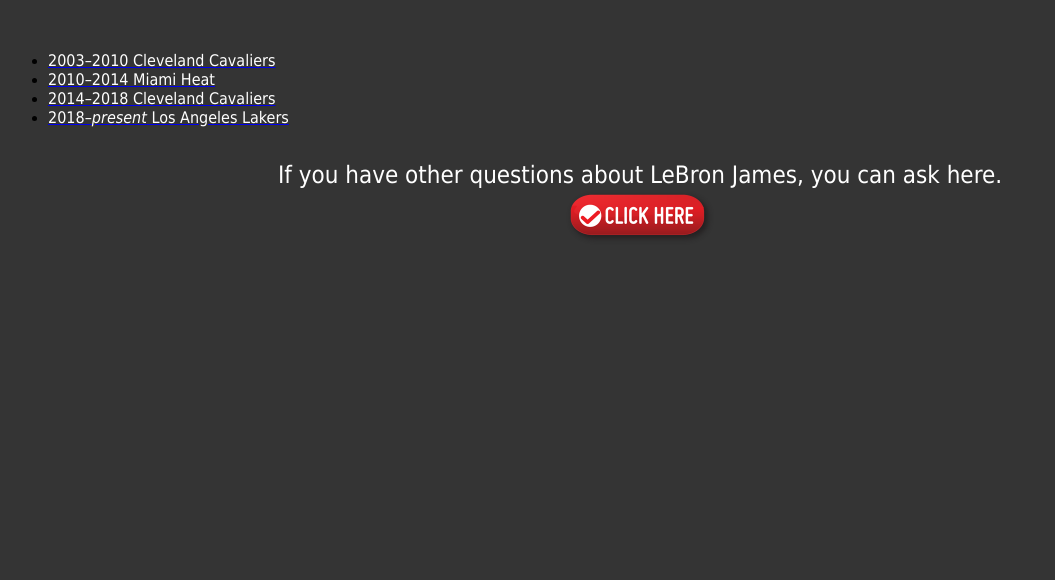
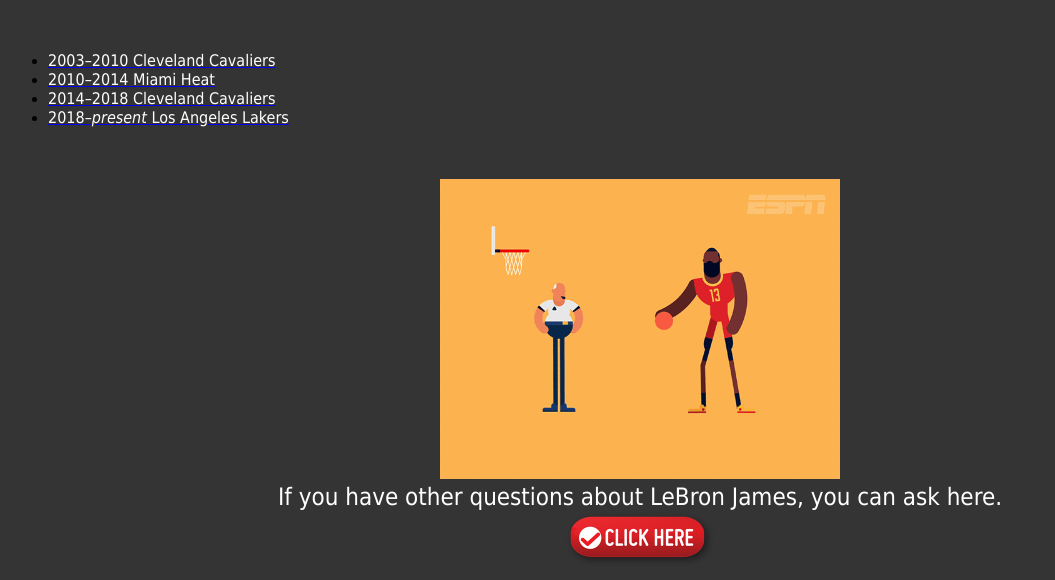
Before and after one commit to Marik0027/hello.world, a plain HTML site: page index.html in a window 1280 px wide. Shown: the part 1118-1698 px from the top of the page, without its empty margins (0-1055 px from the left). Before the commit the page ends 1376 px from the top, so only its background shows below. Drawn offline with Linux system fonts and the light colour scheme.

Commit message:
Initial code

```diff
--- a/index.html
+++ b/index.html
@@ -31,6 +31,9 @@
         </ul>
         </br>
         <center>
+        <br>
+            <img src="img/anim basket.gif" width="400">
+        </br>
             <font color="white" size="5" face="Tahoma">If you have other questions about LeBron James, you can ask here.</font>
             <nav>
             <a href="form.html"><img src="img/click.png" width="150"></a>
```
Also changed, not shown: img/anim basket.gif (added).
